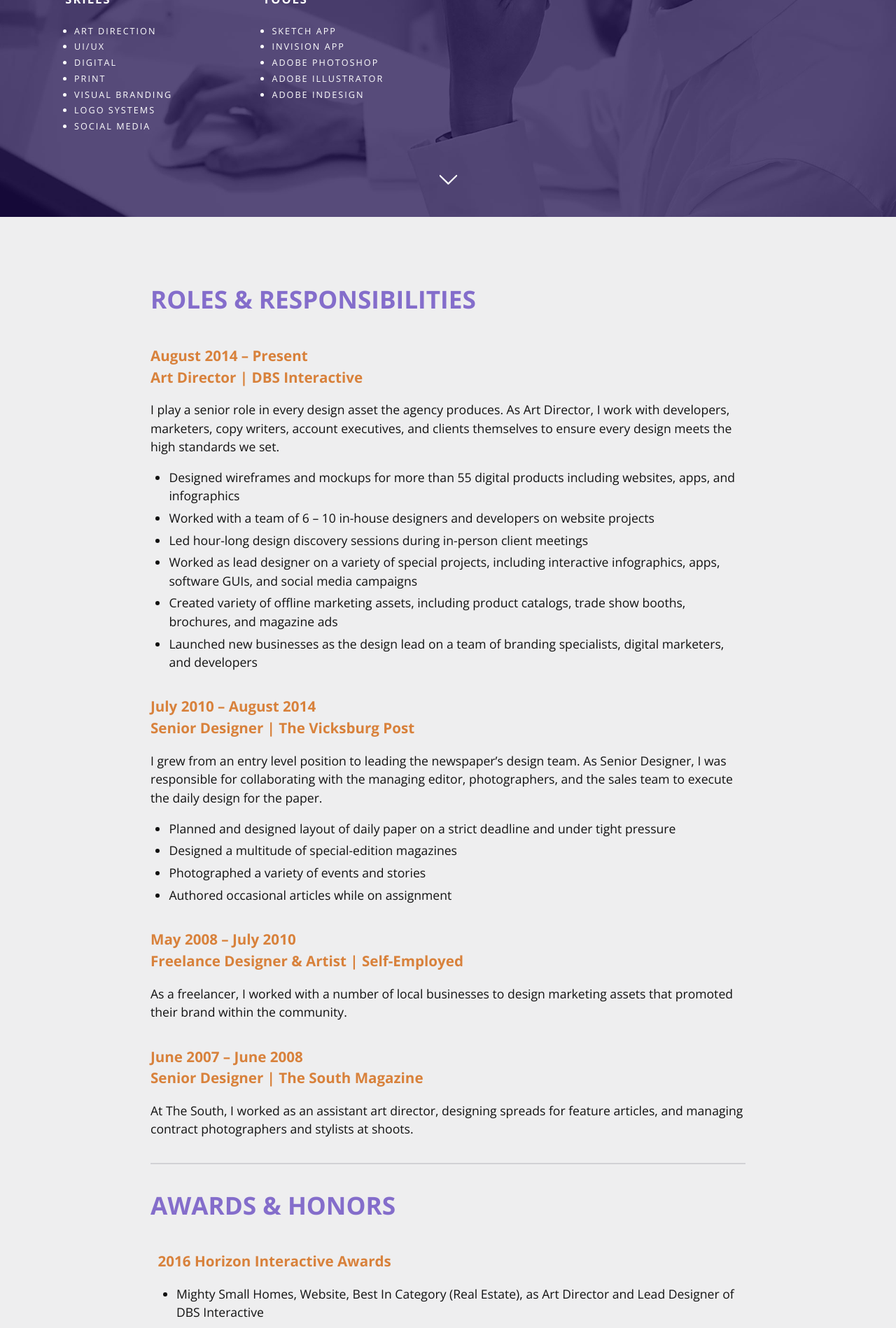
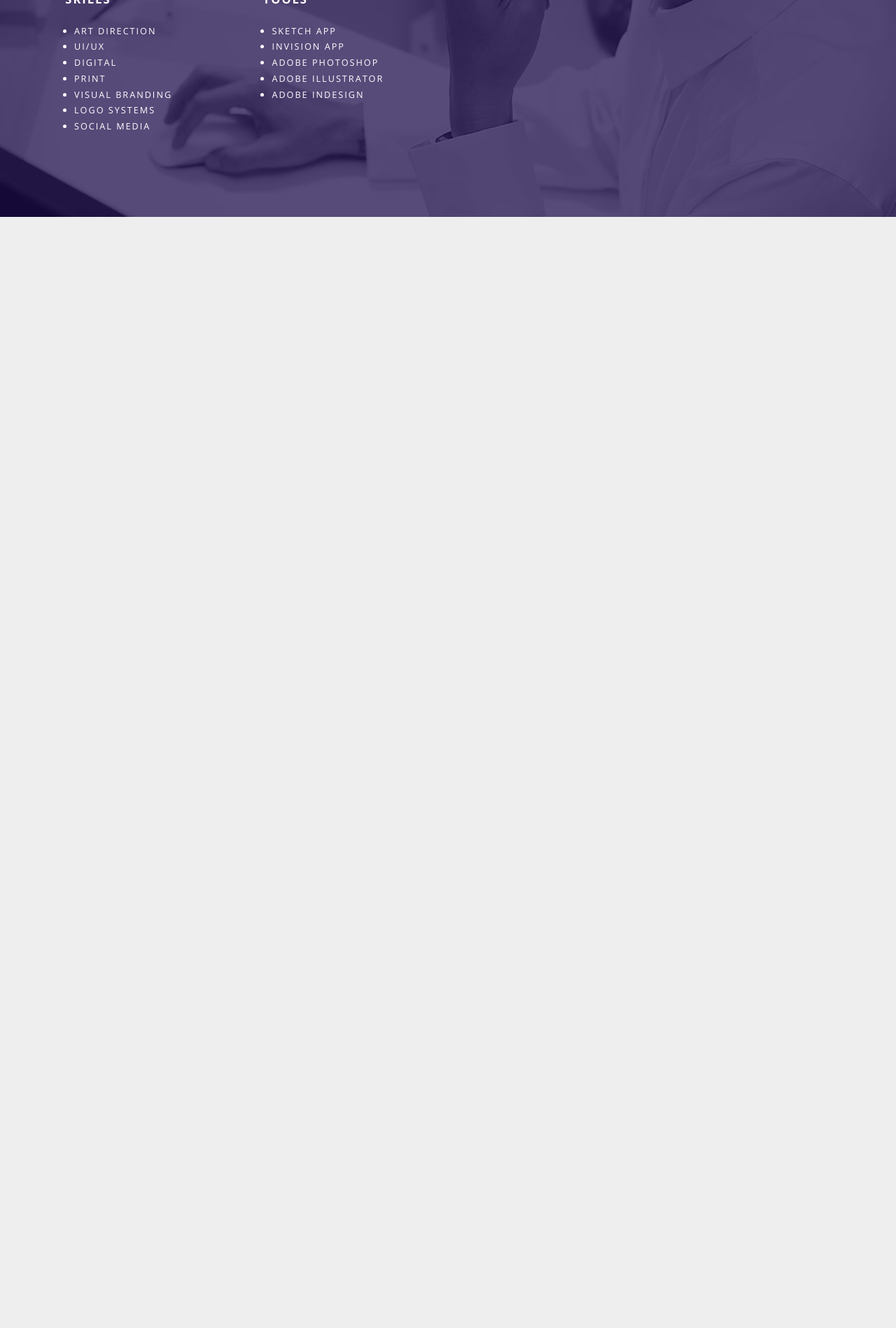
Before and after one commit to EmilyBlaineClark/emilyblaineclark.github.io, a Jekyll site: the page built from experience.html, in a window 1280 px wide. Shown: the part 654-2552 px from the top of the page at 70% size. Built offline with Jekyll 4.4.1, drawn with Linux system fonts in a browser that asks for light colours; nearby versions of some CDN libraries; after the commit the page ends 964 px from its top, so only the background shows below that; some of the changed text lies outside the part shown.

Commit message:
remove auth guard and lower carat on experience page

```diff
--- a/_layouts/portfolio_single.html
+++ b/_layouts/portfolio_single.html
@@ -27,5 +27,3 @@
   </footer>
 
 </div>
-
-{% include check_auth.html %}
--- a/_sass/_page.scss
+++ b/_sass/_page.scss
@@ -243,21 +243,6 @@
   position: relative;
   overflow: hidden;
   padding-bottom: 4em;
-
-  &:after{
-    content: "";
-    background: url('/images/svgs/scroll-down-arrow.svg') no-repeat;
-    position: absolute;
-    bottom: 2em;
-    left: 50%;
-    transform: translateX(-50%);
-    width: 25px;
-    height: 25px;
-    display: none;
-    @media($bp-tablet){
-      display: block;
-    }
-  }
 }
 
 .lower-half{
--- a/designy-things.html
+++ b/designy-things.html
@@ -24,4 +24,3 @@
 
   </div>
 </div>
-{% include check_auth.html %}
--- a/experience.html
+++ b/experience.html
@@ -50,42 +50,3 @@
     </div>
   </div>
 </div>
-
-<div class="lower-half">
-  <div class="flex full">
-    <div class="roles-and-responsibilities">
-      <h2>ROLES &amp; RESPONSIBILITIES</h2>
-
-      {% for role in site.data.roles %}
-      <div class="role">
-        <h3 class="timeline">{{role.timeline}}</h3>
-        <h3 class="position">{{role.position}}</h3>
-        <p class="description">{{role.description}}</p>
-        <ul class="responsibilities-list">
-          {% for list in role.list %}
-          <li>{{ list.item }}</li>
-          {% endfor %}
-        </ul>
-      </div>
-      {% endfor %}
-
-        <hr>
-    </div>
-
-    <div class="awards">
-      <h2>AWARDS &amp; HONORS</h2>
-      <div class="flex full">
-        {% for award in site.data.awards %}
-        <div class="award">
-          <h3 class="award-title">{{award.title}}</h3>
-          <ul class="award-list-items">
-            {% for list in award.list %}
-            <li>{{ list.item }}</li>
-            {% endfor %}
-          </ul>
-        </div>
-        {% endfor %}
-      </div>
-    </div>
-  </div>
-</div>
```
